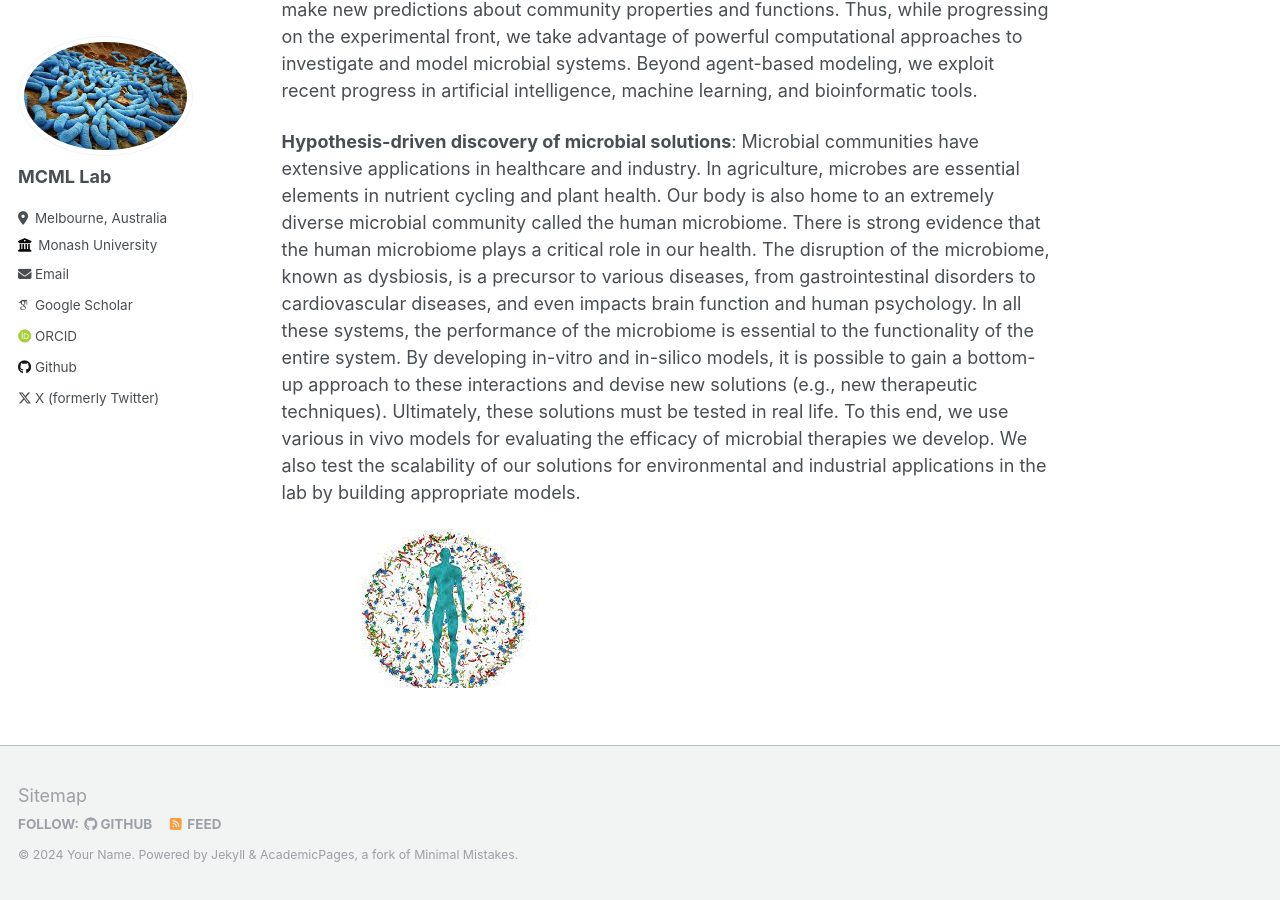
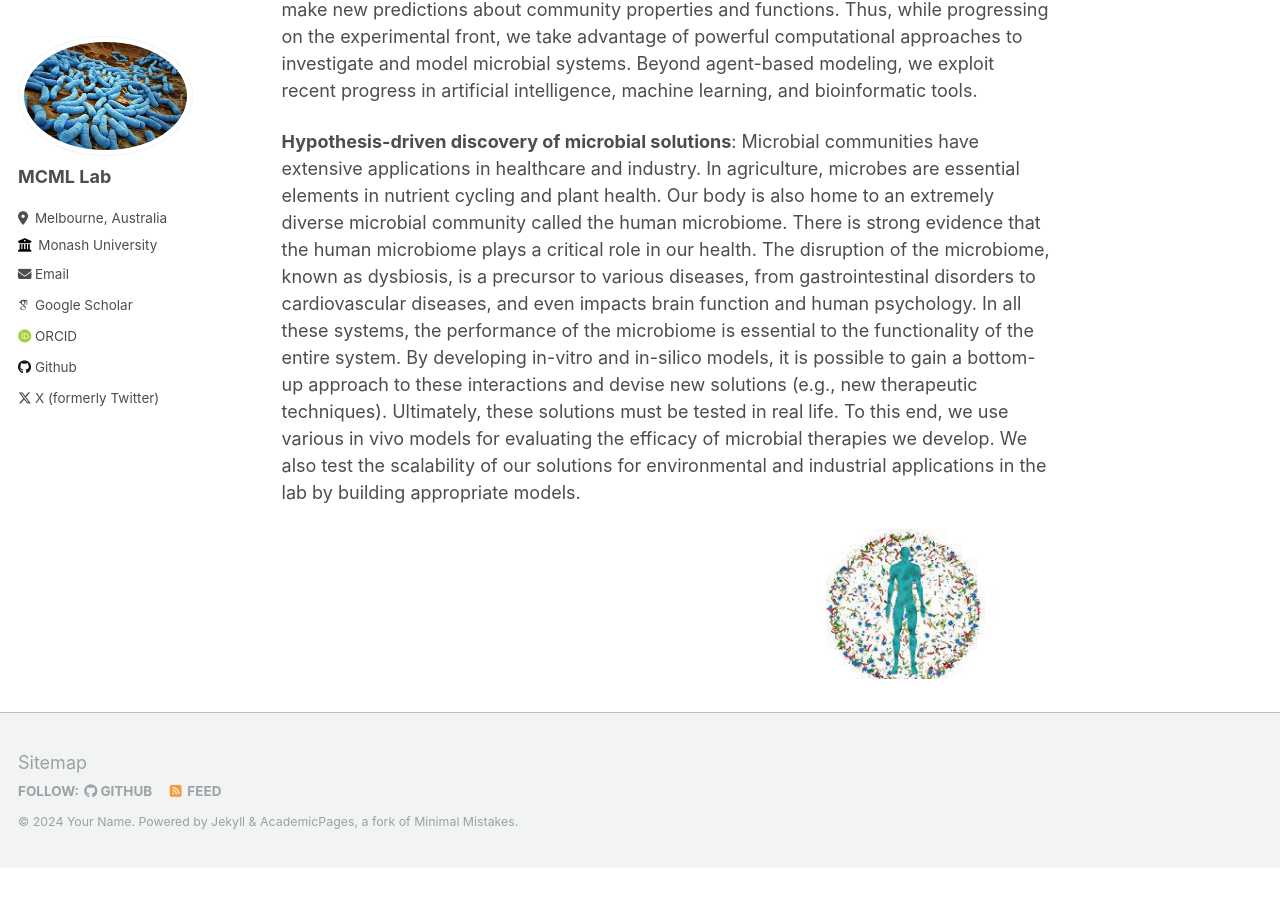
Before and after one commit to AminValiei/valieilab, a Jekyll site: the page built from _pages/about.md, in a window 1280 px wide and 900 px high, scrolled down 1211 px. Built offline with Jekyll 4.4.1, drawn with Linux system fonts in a browser that asks for light colours; some web fonts are replaced; after the commit the page ends 2079 px from its top, so only the background shows below that.

Commit message:
Update about.md

```diff
--- a/_pages/about.md
+++ b/_pages/about.md
@@ -16,7 +16,7 @@ The study of the microbial world, once shrouded in mystery, has been undergoing
 **Hypothesis-driven discovery of microbial solutions**: Microbial communities have extensive applications in healthcare and industry. In agriculture, microbes are essential elements in nutrient cycling and plant health. Our body is also home to an extremely diverse microbial community called the human microbiome. There is strong evidence that the human microbiome plays a critical role in our health. The disruption of the microbiome, known as dysbiosis, is a precursor to various diseases, from gastrointestinal disorders to cardiovascular diseases, and even impacts brain function and human psychology. In all these systems, the performance of the microbiome is essential to the functionality of the entire system. By developing in-vitro and in-silico models, it is possible to gain a bottom-up approach to these interactions and devise new solutions (e.g., new therapeutic techniques). Ultimately, these solutions must be tested in real life. To this end, we use various in vivo models for evaluating the efficacy of microbial therapies we develop. We also test the scalability of our solutions for environmental and industrial applications in the lab by building appropriate models.
 
 
-![Microbiome Applications](/images/microbiome.jpeg)
+![Microbiome Applications](/images/microbiome.jpeg){: .align-right width="300px"}
 
 
 
```
